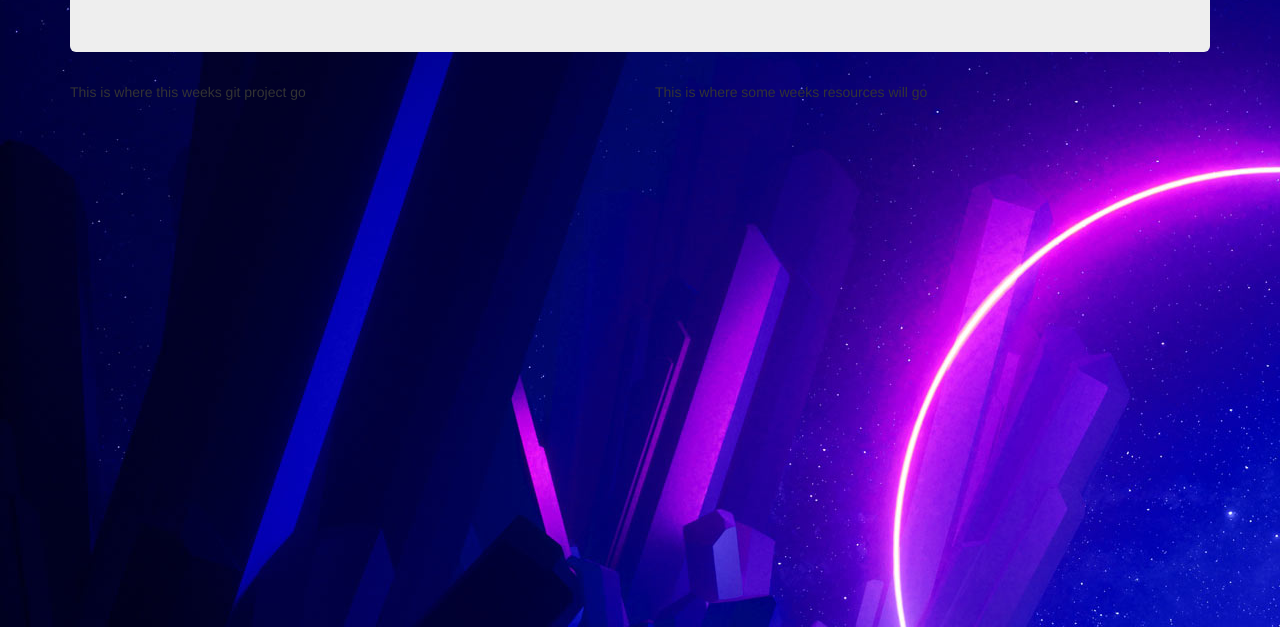
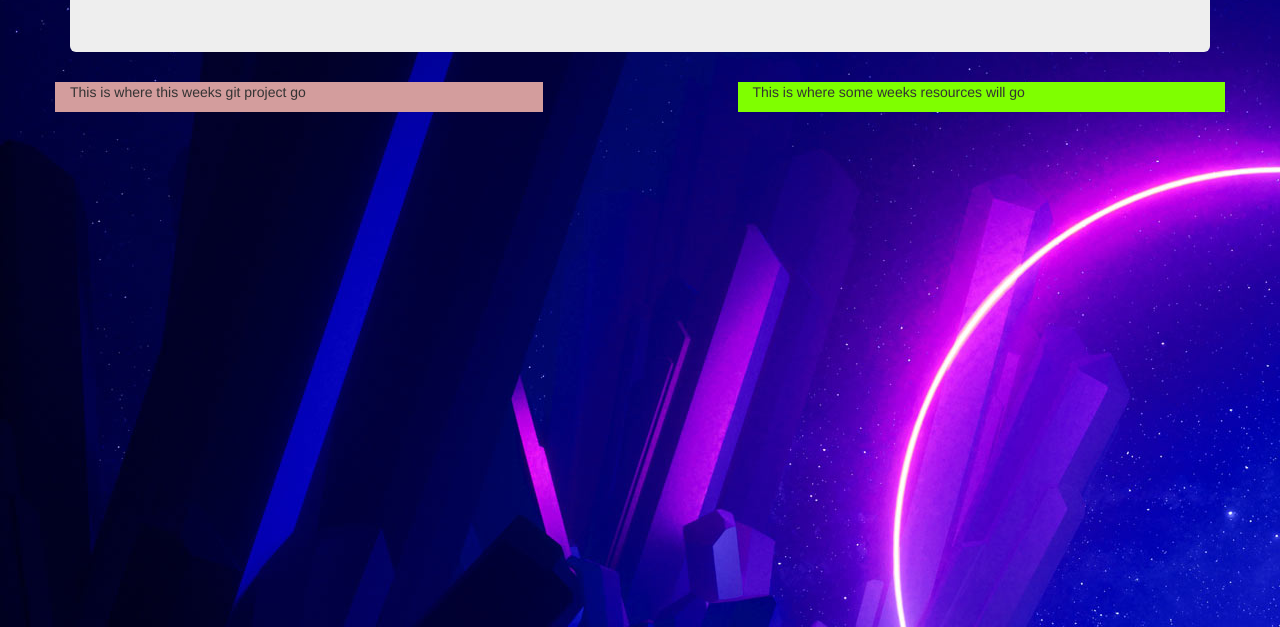
Before and after one commit to SPdowns/Spdowns-Portfolio, a plain HTML site: page index.html in a window 1280 px wide. Shown: the part 173-800 px from the top of the page. Drawn offline with Linux system fonts and the light colour scheme.

Commit message:
changed col sizing. adds color

```diff
--- a/css/styles.css
+++ b/css/styles.css
@@ -2,6 +2,14 @@
   padding: 5px;
   background-color: beige;
   float: left;
+}
+
+.git {
+  background-color: rgb(211, 157, 157);
+}
+
+.rec {
+  background-color: chartreuse;
 }
 
 body {
--- a/index.html
+++ b/index.html
@@ -22,10 +22,11 @@
         <h4>Thinking in the future</h4>
       </div>
       <div class="row">
-        <div class="col-md-6">
+        <div class="col-md-5 git">
           <p>This is where this weeks git project go</p>
         </div>
-        <div class="col-md-6">
+        <div class="col-md-2"></div>
+        <div class="col-md-5 rec">
           <p>This is where some weeks resources will go</p>
         </div>
       </div>
```
